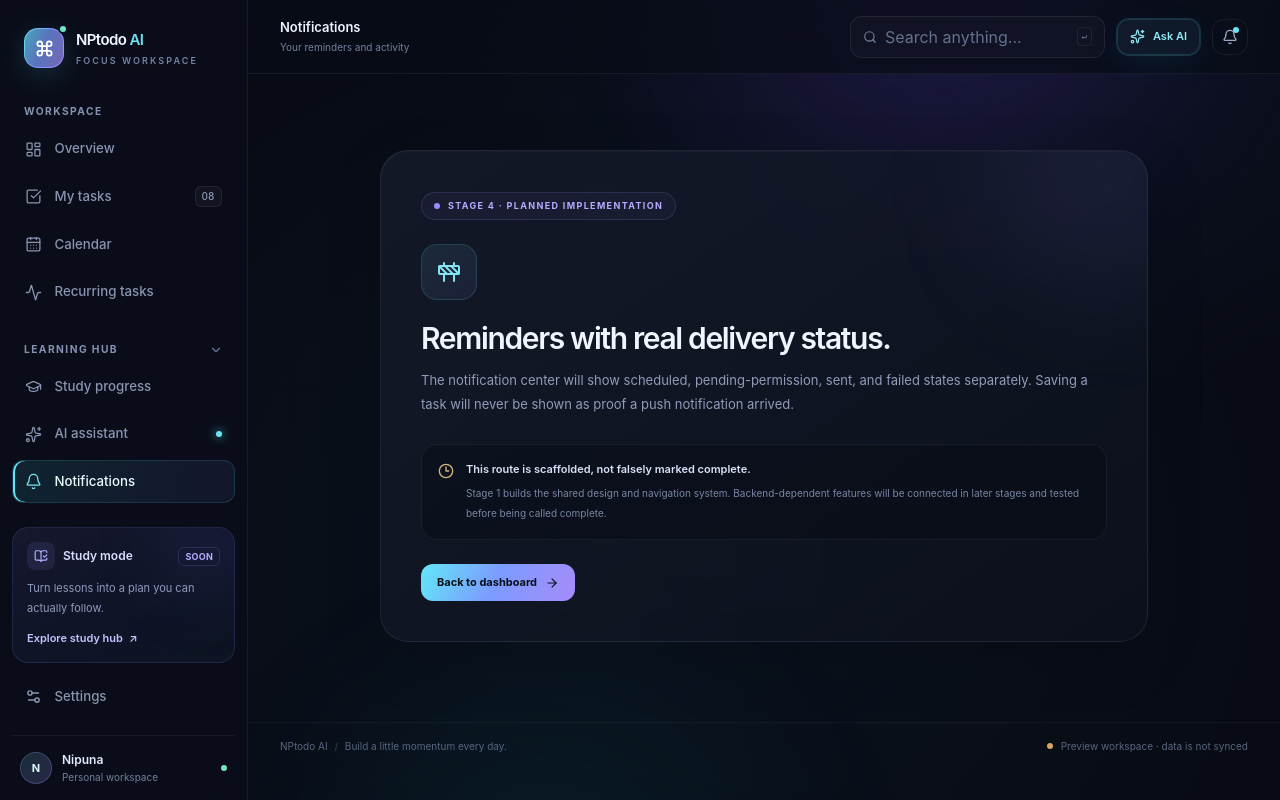
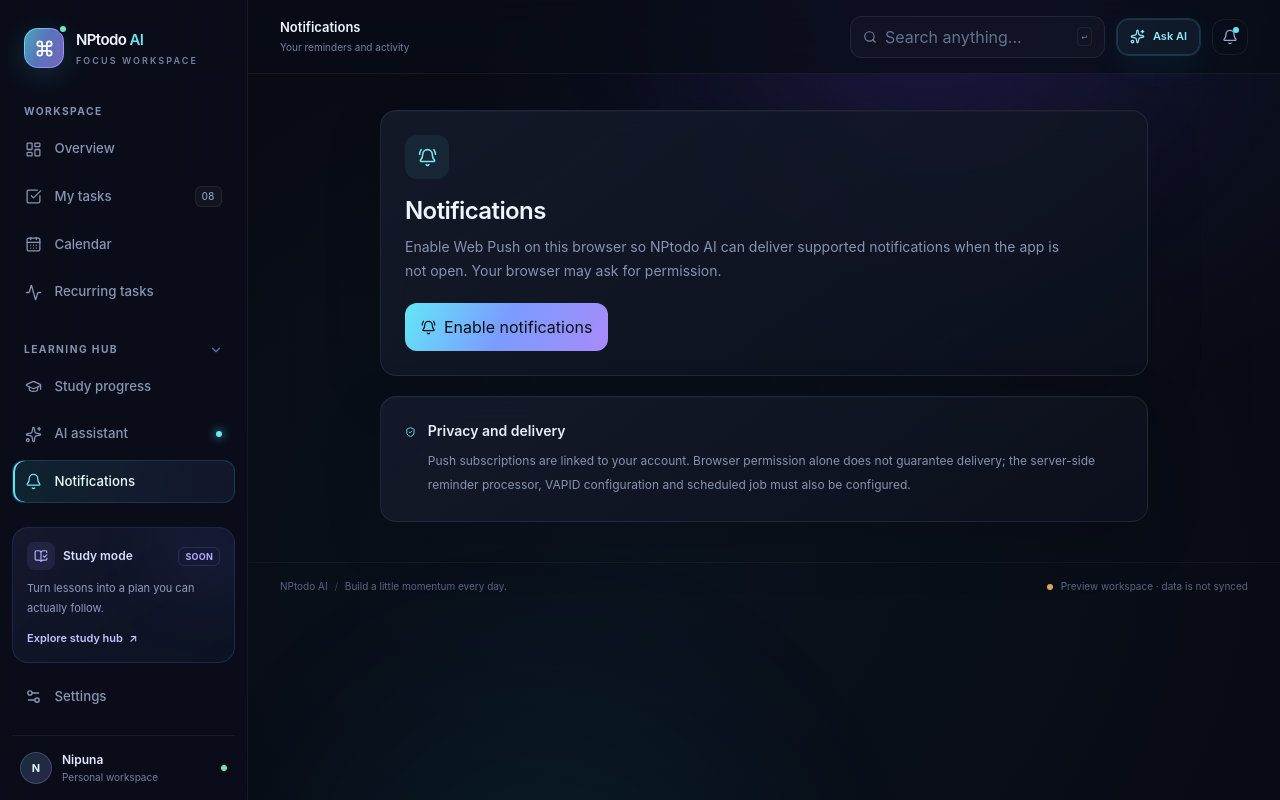
Before and after one commit to Nipunapromod/nptodo-ai, a Next.js app: page /notifications in a window 1280 px wide. Built offline with nearby package versions, Linux system fonts and the light colour scheme.

Commit message:
feat: connect notifications settings page

```diff
--- a/app/notifications/page.tsx
+++ b/app/notifications/page.tsx
@@ -1,2 +1,5 @@
-import { PlaceholderPage } from "@/components/placeholder-page";
-export default function NotificationsPage() { return <PlaceholderPage page="notifications" />; }
+import { NotificationsClient } from "@/components/notifications-client";
+
+export default function NotificationsPage() {
+  return <NotificationsClient />;
+}
```
